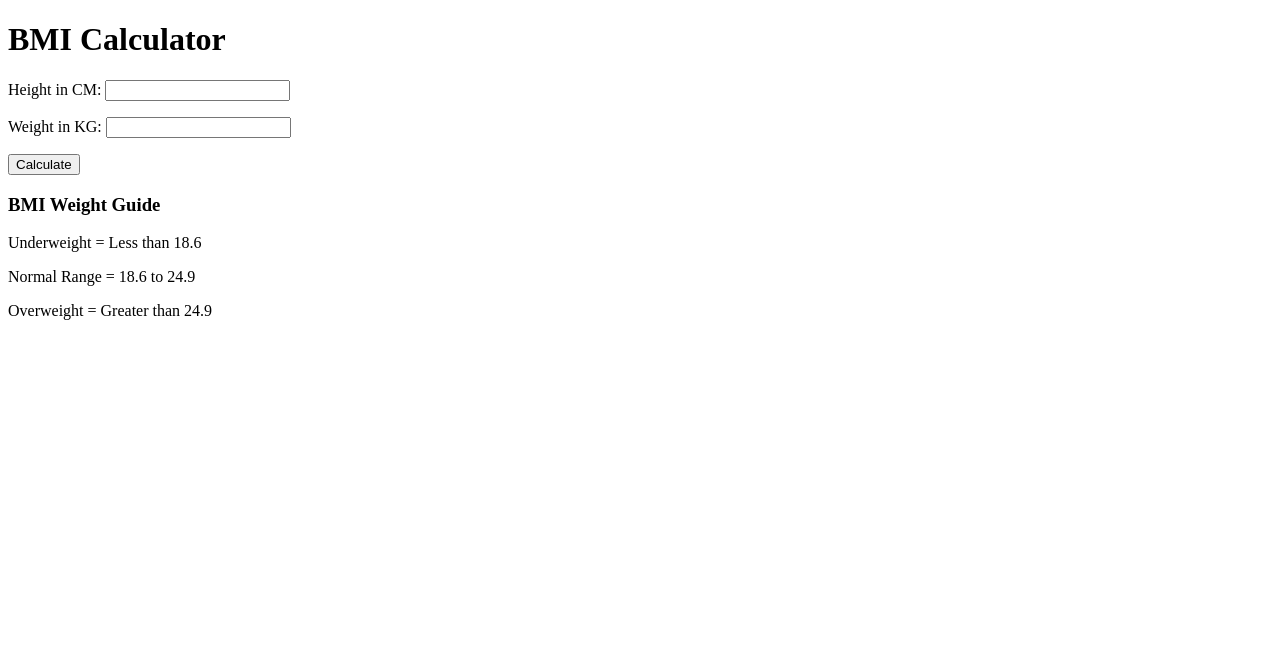
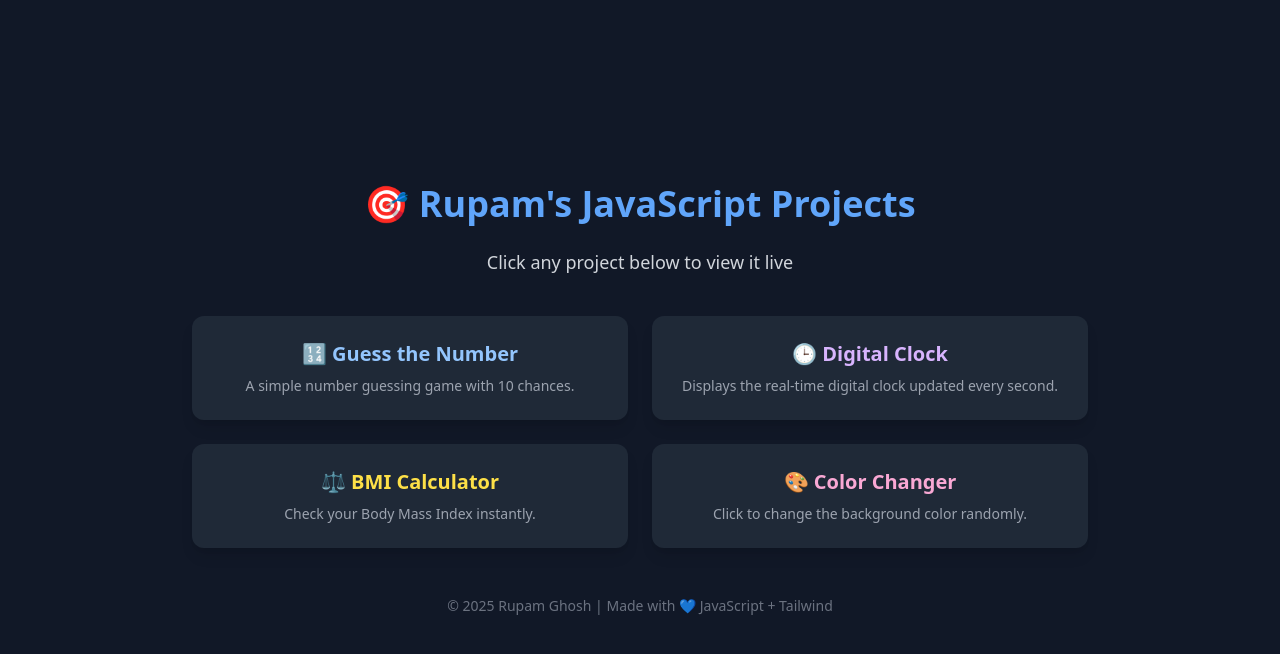
Before and after one commit to rupamghosh2006/js-projects, a plain HTML site: page index.html in a window 1280 px wide. Drawn offline with nearby package versions, Linux system fonts and the light colour scheme.

Commit message:
Update index.html

```diff
--- a/index.html
+++ b/index.html
@@ -3,28 +3,40 @@
   <head>
     <meta charset="UTF-8" />
     <meta name="viewport" content="width=device-width, initial-scale=1.0" />
-    <title>BMI Calculator</title>
-    <link rel="stylesheet" href="style.css" />
+    <title>Rupam's JS Projects</title>
+    <script src="https://cdn.tailwindcss.com"></script>
   </head>
-  <body>
-    <div class="container">
-      <h1>BMI Calculator</h1>
-      <form onsubmit="return false">
-        <p><label for="height">Height in CM:</label> <input type="text" id="height" /></p>
-        <p><label for="weight">Weight in KG:</label> <input type="text" id="weight" /></p>
-        <button id="btn" type="button">Calculate</button>
+  <body class="bg-gray-900 text-white font-sans min-h-screen flex items-center justify-center p-4">
+    <div class="max-w-4xl w-full text-center">
+      <h1 class="text-4xl font-bold mb-6 text-blue-400">🎯 Rupam's JavaScript Projects</h1>
+      <p class="mb-10 text-lg text-gray-300">Click any project below to view it live</p>
 
-        <div id="results"></div>
+      <div class="grid grid-cols-1 sm:grid-cols-2 gap-6">
+        <a href="./4-GuessTheNumber/index.html" class="bg-gray-800 hover:bg-gray-700 transition rounded-xl p-6 shadow-lg">
+          <h2 class="text-xl font-semibold mb-2 text-blue-300">🔢 Guess the Number</h2>
+          <p class="text-gray-400 text-sm">A simple number guessing game with 10 chances.</p>
+        </a>
 
-        <div id="weight-guide">
-          <h3>BMI Weight Guide</h3>
-          <p>Underweight = Less than 18.6</p>
-          <p>Normal Range = 18.6 to 24.9</p>
-          <p>Overweight = Greater than 24.9</p>
-        </div>
-      </form>
+        <a href="./3-digitalClock/index.html" class="bg-gray-800 hover:bg-gray-700 transition rounded-xl p-6 shadow-lg">
+            <h2 class="text-xl font-semibold mb-2 text-purple-300">🕒 Digital Clock</h2>
+            <p class="text-gray-400 text-sm">Displays the real-time digital clock updated every second.</p>
+        </a>
+
+
+        <a href="./2-bmiCalculator/index.html" class="bg-gray-800 hover:bg-gray-700 transition rounded-xl p-6 shadow-lg">
+          <h2 class="text-xl font-semibold mb-2 text-yellow-300">⚖️ BMI Calculator</h2>
+          <p class="text-gray-400 text-sm">Check your Body Mass Index instantly.</p>
+        </a>
+
+        <a href="./1-colorChanger/index.html" class="bg-gray-800 hover:bg-gray-700 transition rounded-xl p-6 shadow-lg">
+          <h2 class="text-xl font-semibold mb-2 text-pink-300">🎨 Color Changer</h2>
+          <p class="text-gray-400 text-sm">Click to change the background color randomly.</p>
+        </a>
+      </div>
+
+      <footer class="mt-12 text-sm text-gray-500">
+        © 2025 Rupam Ghosh | Made with 💙 JavaScript + Tailwind
+      </footer>
     </div>
-
-    <script src="script.js"></script>
   </body>
 </html>
```
